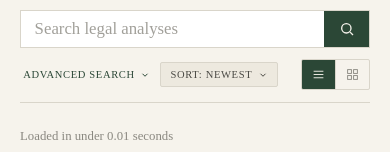
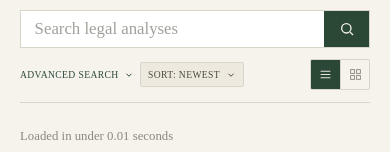
Before and after one commit to ChadL22/phronesis, a website: page legal.html in a window 390 px wide. Shown: the part 293-445 px from the top of the page. Drawn offline with Linux system fonts and the light colour scheme.

Commit message:
Card/list toggle beside Sort on phones

```diff
--- a/archive.css
+++ b/archive.css
@@ -686,3 +686,11 @@ a.arc-mini-title::after { content: ''; position: absolute; inset: 0; }  /* whole
   .arc-adv-toggle, .arc-dd-btn { letter-spacing: 0.06em; }
   .arc-view-toggle { margin-left: auto; }
 }
+/* small phones: tighten the toolbar so the view toggle stays beside Sort */
+@media (max-width: 400px) {
+  .arc-controls { gap: 0.25rem; }
+  .arc-adv-toggle, .arc-dd-btn { font-size: 0.6rem; letter-spacing: 0.04em; }
+  .arc-adv-toggle { padding-left: 0; padding-right: 0.1rem; }
+  .arc-dd-btn { padding: 0.38rem 0.45rem; }
+  .arc-view-toggle button { width: 1.8rem; }
+}
```
